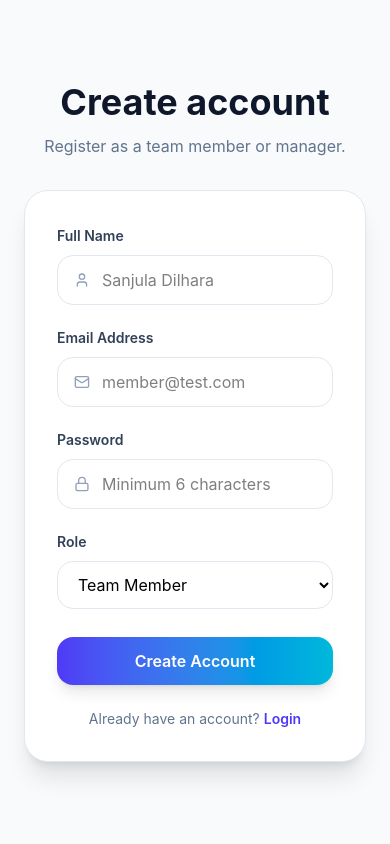
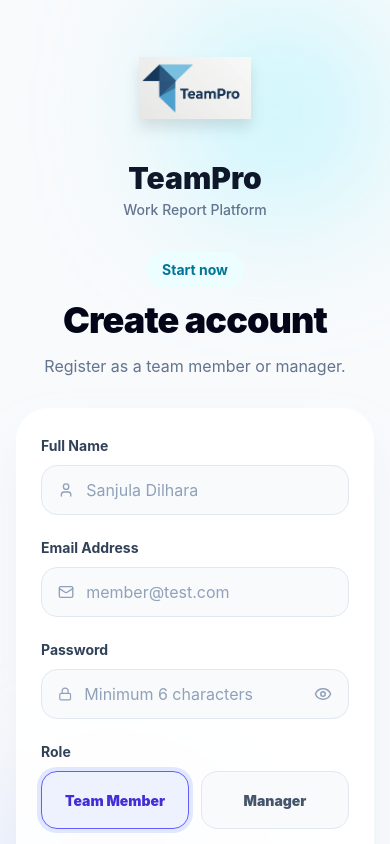
Before and after one commit to sanjuladilhara20020116/TeamPro, a React app in the folder frontend/: page /register in a window 390 px wide. Shown: the top 844 px of the page. Built offline with nearby package versions, Linux system fonts and the light colour scheme; no server answers; the HTML template or start-up script is replaced by a standard one.

Commit message:
updated login and register ui

```diff
--- a/frontend/src/pages/Login.jsx
+++ b/frontend/src/pages/Login.jsx
@@ -1,24 +1,24 @@
 import { useState } from "react";
 import { Link, useNavigate } from "react-router-dom";
-import { BarChart3, Lock, Mail } from "lucide-react";
+import { Eye, EyeOff, Lock, Mail, Sparkles } from "lucide-react";
 import toast from "react-hot-toast";
 import api from "../api/axios";
 import { useAuth } from "../context/AuthContext";
+
+const LOGO_SRC = "/images/teamproLogo2.png";
 
 export default function Login() {
   const navigate = useNavigate();
   const { login } = useAuth();
 
-  // Form state
   const [formData, setFormData] = useState({
     email: "",
     password: "",
   });
 
-  // Loading state for button
   const [loading, setLoading] = useState(false);
+  const [showPassword, setShowPassword] = useState(false);
 
-  // Update input values
   const handleChange = (e) => {
     setFormData({
       ...formData,
@@ -26,7 +26,6 @@ export default function Login() {
     });
   };
 
-  // Submit login request
   const handleSubmit = async (e) => {
     e.preventDefault();
 
@@ -38,12 +37,9 @@ export default function Login() {
       if (response.data.success) {
         const { token, user } = response.data;
 
-        // Save token and user in auth context
         login(token, user);
-
         toast.success("Login successful");
 
-        // Redirect based on user role
         if (user.role === "manager" || user.role === "admin") {
           navigate("/manager/dashboard");
         } else {
@@ -58,74 +54,86 @@ export default function Login() {
   };
 
   return (
-    <div className="grid min-h-screen bg-slate-50 lg:grid-cols-2">
-      {/* Attractive left side */}
-      <div className="relative hidden overflow-hidden bg-slate-950 lg:block">
-        <div className="absolute inset-0 bg-gradient-to-br from-indigo-600/40 via-cyan-500/20 to-slate-950"></div>
+    <div className="min-h-dvh bg-slate-950">
+      <div className="grid min-h-dvh lg:grid-cols-[1.08fr_0.92fr]">
+        {/* Left visual side */}
+        <section className="relative hidden overflow-hidden lg:flex">
+          <div className="absolute inset-0 bg-[radial-gradient(circle_at_top_left,#22d3ee_0,transparent_32%),radial-gradient(circle_at_bottom_right,#6366f1_0,transparent_36%)] opacity-70" />
+          <div className="absolute inset-0 bg-gradient-to-br from-slate-950/30 via-slate-950/70 to-slate-950" />
 
-        <div className="relative z-10 flex h-full flex-col justify-between p-12 text-white">
-          <div className="flex items-center gap-3">
-            <div className="flex h-14 w-14 items-center justify-center rounded-2xl bg-white/10 backdrop-blur-xl">
-              <BarChart3 size={28} />
-            </div>
-            <div>
-              <h1 className="text-2xl font-bold">TeamPro</h1>
-              <p className="text-sm text-slate-300">Weekly Report Dashboard</p>
-            </div>
-          </div>
+          <div className="absolute left-16 top-20 h-72 w-72 rounded-full bg-cyan-400/20 blur-3xl" />
+          <div className="absolute bottom-20 right-16 h-80 w-80 rounded-full bg-indigo-500/20 blur-3xl" />
 
-          <div>
-            <h2 className="max-w-xl text-5xl font-bold leading-tight">
-              Track weekly work, blockers, and team progress beautifully.
+          <div className="relative z-10 flex w-full flex-col justify-between p-10 xl:p-14">
+
+
+            <div className="mx-auto flex max-w-2xl flex-col items-center text-center">
+              <img
+                src={LOGO_SRC}
+                alt="TeamPro Large Logo"
+                className="mb-10 h-72 w-72 object-contain drop-shadow-[0_30px_80px_rgba(34,211,238,0.45)] xl:h-96 xl:w-96"
+              />
+
+
+
+              <h2 className="text-4xl font-black leading-tight text-white xl:text-6xl">
+                Track team progress beautifully.
               </h2>
-            <p className="mt-6 max-w-lg text-lg text-slate-300">
-              A modern dashboard for team members and managers to submit,
-              review, and analyze weekly reports.
+
+              <p className="mt-6 max-w-xl text-base leading-8 text-slate-300 xl:text-lg">
+                Submit weekly work, monitor blockers, review reports, and help
+                managers understand team performance with clean dashboards.
               </p>
             </div>
 
-          <div className="grid grid-cols-3 gap-4">
-            <div className="rounded-3xl border border-white/10 bg-white/10 p-5 backdrop-blur-xl">
-              <p className="text-3xl font-bold">RBAC</p>
-              <p className="mt-1 text-sm text-slate-300">Secure roles</p>
+
+          </div>
+        </section>
+
+        {/* Form side */}
+        <section className="relative flex items-center justify-center overflow-hidden bg-slate-50 px-4 py-8 sm:px-6 lg:px-10">
+          <div className="absolute right-0 top-0 h-56 w-56 rounded-full bg-cyan-200/50 blur-3xl" />
+          <div className="absolute bottom-0 left-0 h-56 w-56 rounded-full bg-indigo-200/60 blur-3xl" />
+
+          <div className="relative z-10 w-full max-w-md">
+            {/* Mobile logo */}
+            <div className="mb-8 flex flex-col items-center text-center lg:hidden">
+              <img
+                src={LOGO_SRC}
+                alt="TeamPro Logo"
+                className="mb-4 h-28 w-28 object-contain drop-shadow-xl sm:h-32 sm:w-32"
+              />
+              <h1 className="text-3xl font-black text-slate-900">TeamPro</h1>
+              <p className="mt-1 text-sm font-medium text-slate-500">
+                Weekly Report Dashboard
+              </p>
             </div>
 
-            <div className="rounded-3xl border border-white/10 bg-white/10 p-5 backdrop-blur-xl">
-              <p className="text-3xl font-bold">AI</p>
-              <p className="mt-1 text-sm text-slate-300">Assistant ready</p>
-            </div>
+            <div className="mb-7 text-center lg:text-left">
+              <p className="mb-3 inline-flex rounded-full bg-indigo-50 px-4 py-2 text-sm font-bold text-indigo-600">
+                Welcome back
+              </p>
 
-            <div className="rounded-3xl border border-white/10 bg-white/10 p-5 backdrop-blur-xl">
-              <p className="text-3xl font-bold">Charts</p>
-              <p className="mt-1 text-sm text-slate-300">Insights</p>
-            </div>
-          </div>
-        </div>
-      </div>
+              <h2 className="text-4xl font-black tracking-tight text-slate-950 sm:text-5xl">
+                Login
+              </h2>
 
-      {/* Login form side */}
-      <div className="flex items-center justify-center px-6 py-12">
-        <div className="w-full max-w-md">
-          <div className="mb-8 text-center lg:text-left">
-            <h2 className="text-4xl font-bold text-slate-900">
-              Welcome back
-            </h2>
-            <p className="mt-3 text-slate-500">
-              Login to continue to your dashboard.
+              <p className="mt-3 text-base leading-7 text-slate-500">
+                Enter your details to continue to your dashboard.
               </p>
             </div>
 
             <form
               onSubmit={handleSubmit}
-            className="rounded-3xl border border-slate-200 bg-white p-8 shadow-xl"
+              className="rounded-[2rem] border border-white/70 bg-white/90 p-6 shadow-2xl shadow-slate-200/70 backdrop-blur-xl sm:p-8"
             >
               <div className="space-y-5">
                 <div>
-                <label className="text-sm font-semibold text-slate-700">
+                  <label className="text-sm font-bold text-slate-700">
                     Email Address
                   </label>
 
-                <div className="mt-2 flex items-center gap-3 rounded-2xl border border-slate-200 px-4 py-3 focus-within:border-indigo-500">
+                  <div className="mt-2 flex items-center gap-3 rounded-2xl border border-slate-200 bg-slate-50 px-4 py-3 transition focus-within:border-indigo-500 focus-within:bg-white focus-within:ring-4 focus-within:ring-indigo-100">
                     <Mail size={18} className="text-slate-400" />
                     <input
                       type="email"
@@ -133,28 +141,38 @@ export default function Login() {
                       value={formData.email}
                       onChange={handleChange}
                       required
+                      autoComplete="email"
                       placeholder="manager@test.com"
-                    className="w-full outline-none"
+                      className="w-full bg-transparent text-slate-800 outline-none placeholder:text-slate-400"
                     />
                   </div>
                 </div>
 
                 <div>
-                <label className="text-sm font-semibold text-slate-700">
+                  <label className="text-sm font-bold text-slate-700">
                     Password
                   </label>
 
-                <div className="mt-2 flex items-center gap-3 rounded-2xl border border-slate-200 px-4 py-3 focus-within:border-indigo-500">
+                  <div className="mt-2 flex items-center gap-3 rounded-2xl border border-slate-200 bg-slate-50 px-4 py-3 transition focus-within:border-indigo-500 focus-within:bg-white focus-within:ring-4 focus-within:ring-indigo-100">
                     <Lock size={18} className="text-slate-400" />
                     <input
-                    type="password"
+                      type={showPassword ? "text" : "password"}
                       name="password"
                       value={formData.password}
                       onChange={handleChange}
                       required
+                      autoComplete="current-password"
                       placeholder="123456"
-                    className="w-full outline-none"
+                      className="w-full bg-transparent text-slate-800 outline-none placeholder:text-slate-400"
                     />
+
+                    <button
+                      type="button"
+                      onClick={() => setShowPassword(!showPassword)}
+                      className="text-slate-400 transition hover:text-slate-700"
+                    >
+                      {showPassword ? <EyeOff size={18} /> : <Eye size={18} />}
+                    </button>
                   </div>
                 </div>
               </div>
@@ -162,7 +180,7 @@ export default function Login() {
               <button
                 type="submit"
                 disabled={loading}
-              className="mt-7 w-full rounded-2xl bg-gradient-to-r from-indigo-600 to-cyan-500 px-6 py-3 font-semibold text-white shadow-lg transition hover:shadow-xl disabled:opacity-60"
+                className="mt-7 w-full rounded-2xl bg-gradient-to-r from-indigo-600 via-blue-600 to-cyan-500 px-6 py-3.5 font-bold text-white shadow-xl shadow-indigo-200 transition hover:-translate-y-0.5 hover:shadow-2xl disabled:cursor-not-allowed disabled:opacity-60"
               >
                 {loading ? "Logging in..." : "Login"}
               </button>
@@ -171,13 +189,14 @@ export default function Login() {
                 No account?{" "}
                 <Link
                   to="/register"
-                className="font-semibold text-indigo-600 hover:text-indigo-700"
+                  className="font-bold text-indigo-600 transition hover:text-indigo-700"
                 >
                   Create account
                 </Link>
               </p>
             </form>
           </div>
+        </section>
       </div>
     </div>
   );
--- a/frontend/src/pages/Register.jsx
+++ b/frontend/src/pages/Register.jsx
@@ -1,15 +1,16 @@
 import { useState } from "react";
 import { Link, useNavigate } from "react-router-dom";
-import { BarChart3, Lock, Mail, User } from "lucide-react";
+import { CheckCircle2, Eye, EyeOff, Lock, Mail, User } from "lucide-react";
 import toast from "react-hot-toast";
 import api from "../api/axios";
 import { useAuth } from "../context/AuthContext";
+
+const LOGO_SRC = "/images/teamproLogo2.png";
 
 export default function Register() {
   const navigate = useNavigate();
   const { login } = useAuth();
 
-  // Form state
   const [formData, setFormData] = useState({
     name: "",
     email: "",
@@ -18,8 +19,8 @@ export default function Register() {
   });
 
   const [loading, setLoading] = useState(false);
+  const [showPassword, setShowPassword] = useState(false);
 
-  // Update form input values
   const handleChange = (e) => {
     setFormData({
       ...formData,
@@ -27,7 +28,6 @@ export default function Register() {
     });
   };
 
-  // Register user
   const handleSubmit = async (e) => {
     e.preventDefault();
 
@@ -39,12 +39,9 @@ export default function Register() {
       if (response.data.success) {
         const { token, user } = response.data;
 
-        // Save token and user after successful registration
         login(token, user);
-
         toast.success("Account created successfully");
 
-        // Redirect based on selected role
         if (user.role === "manager" || user.role === "admin") {
           navigate("/manager/dashboard");
         } else {
@@ -59,84 +56,103 @@ export default function Register() {
   };
 
   return (
-    <div className="grid min-h-screen bg-slate-50 lg:grid-cols-2">
+    <div className="min-h-dvh bg-slate-950">
+      <div className="grid min-h-dvh lg:grid-cols-[1.08fr_0.92fr]">
         {/* Left visual side */}
-      <div className="relative hidden overflow-hidden bg-slate-950 lg:block">
-        <div className="absolute inset-0 bg-gradient-to-br from-cyan-500/30 via-indigo-600/30 to-slate-950"></div>
+        <section className="relative hidden overflow-hidden lg:flex">
+          <div className="absolute inset-0 bg-[radial-gradient(circle_at_top_left,#06b6d4_0,transparent_34%),radial-gradient(circle_at_bottom_right,#4f46e5_0,transparent_36%)] opacity-70" />
+          <div className="absolute inset-0 bg-gradient-to-br from-slate-950/20 via-slate-950/70 to-slate-950" />
 
-        <div className="relative z-10 flex h-full flex-col justify-between p-12 text-white">
-          <div className="flex items-center gap-3">
-            <div className="flex h-14 w-14 items-center justify-center rounded-2xl bg-white/10 backdrop-blur-xl">
-              <BarChart3 size={28} />
-            </div>
-            <div>
-              <h1 className="text-2xl font-bold">TeamPro</h1>
-              <p className="text-sm text-slate-300">Work report platform</p>
-            </div>
-          </div>
+          <div className="absolute left-16 top-20 h-72 w-72 rounded-full bg-cyan-400/20 blur-3xl" />
+          <div className="absolute bottom-20 right-16 h-80 w-80 rounded-full bg-indigo-500/20 blur-3xl" />
 
-          <div>
-            <h2 className="max-w-xl text-5xl font-bold leading-tight">
-              Create structured weekly reports for better team visibility.
+          <div className="relative z-10 flex w-full flex-col justify-between p-10 xl:p-14">
+
+
+            <div className="mx-auto flex max-w-2xl flex-col items-center text-center">
+              <img
+  src={LOGO_SRC}
+  alt="TeamPro Large Logo"
+  className="mb-10 h-72 w-72 object-contain drop-shadow-[0_30px_80px_rgba(34,211,238,0.45)] xl:h-96 xl:w-96"
+/>
+
+              <h2 className="text-4xl font-black leading-tight text-white xl:text-6xl">
+                Create reports with better visibility.
               </h2>
-            <p className="mt-6 max-w-lg text-lg text-slate-300">
-              Members submit reports. Managers analyze progress, blockers, and
-              workload using visual dashboards.
+
+              <p className="mt-6 max-w-xl text-base leading-8 text-slate-300 xl:text-lg">
+                Members submit weekly reports. Managers analyze progress,
+                blockers, and workload using visual dashboard insights.
               </p>
             </div>
 
-          <div className="rounded-3xl border border-white/10 bg-white/10 p-6 backdrop-blur-xl">
-            <p className="text-sm uppercase tracking-widest text-cyan-200">
-              Assignment Ready
-            </p>
-            <p className="mt-2 text-2xl font-bold">
-              MERN + Tailwind + Dashboard Analytics
+
+          </div>
+        </section>
+
+        {/* Form side */}
+        <section className="relative flex items-center justify-center overflow-hidden bg-slate-50 px-4 py-8 sm:px-6 lg:px-10">
+          <div className="absolute right-0 top-0 h-56 w-56 rounded-full bg-cyan-200/50 blur-3xl" />
+          <div className="absolute bottom-0 left-0 h-56 w-56 rounded-full bg-indigo-200/60 blur-3xl" />
+
+          <div className="relative z-10 w-full max-w-md">
+            {/* Mobile logo */}
+            <div className="mb-8 flex flex-col items-center text-center lg:hidden">
+              <img
+                src={LOGO_SRC}
+                alt="TeamPro Logo"
+                className="mb-4 h-28 w-28 object-contain drop-shadow-xl sm:h-32 sm:w-32"
+              />
+              <h1 className="text-3xl font-black text-slate-900">TeamPro</h1>
+              <p className="mt-1 text-sm font-medium text-slate-500">
+                Work Report Platform
               </p>
             </div>
-        </div>
-      </div>
 
-      {/* Register form side */}
-      <div className="flex items-center justify-center px-6 py-12">
-        <div className="w-full max-w-md">
-          <div className="mb-8 text-center lg:text-left">
-            <h2 className="text-4xl font-bold text-slate-900">
+            <div className="mb-7 text-center lg:text-left">
+              <p className="mb-3 inline-flex rounded-full bg-cyan-50 px-4 py-2 text-sm font-bold text-cyan-700">
+                Start now
+              </p>
+
+              <h2 className="text-4xl font-black tracking-tight text-slate-950 sm:text-5xl">
                 Create account
               </h2>
-            <p className="mt-3 text-slate-500">
+
+              <p className="mt-3 text-base leading-7 text-slate-500">
                 Register as a team member or manager.
               </p>
             </div>
 
             <form
               onSubmit={handleSubmit}
-            className="rounded-3xl border border-slate-200 bg-white p-8 shadow-xl"
+              className="rounded-[2rem] border border-white/70 bg-white/90 p-6 shadow-2xl shadow-slate-200/70 backdrop-blur-xl sm:p-8"
             >
               <div className="space-y-5">
                 <div>
-                <label className="text-sm font-semibold text-slate-700">
+                  <label className="text-sm font-bold text-slate-700">
                     Full Name
                   </label>
 
-                <div className="mt-2 flex items-center gap-3 rounded-2xl border border-slate-200 px-4 py-3 focus-within:border-indigo-500">
+                  <div className="mt-2 flex items-center gap-3 rounded-2xl border border-slate-200 bg-slate-50 px-4 py-3 transition focus-within:border-indigo-500 focus-within:bg-white focus-within:ring-4 focus-within:ring-indigo-100">
                     <User size={18} className="text-slate-400" />
                     <input
                       name="name"
                       value={formData.name}
                       onChange={handleChange}
                       required
+                      autoComplete="name"
                       placeholder="Sanjula Dilhara"
-                    className="w-full outline-none"
+                      className="w-full bg-transparent text-slate-800 outline-none placeholder:text-slate-400"
                     />
                   </div>
                 </div>
 
                 <div>
-                <label className="text-sm font-semibold text-slate-700">
+                  <label className="text-sm font-bold text-slate-700">
                     Email Address
                   </label>
 
-                <div className="mt-2 flex items-center gap-3 rounded-2xl border border-slate-200 px-4 py-3 focus-within:border-indigo-500">
+                  <div className="mt-2 flex items-center gap-3 rounded-2xl border border-slate-200 bg-slate-50 px-4 py-3 transition focus-within:border-indigo-500 focus-within:bg-white focus-within:ring-4 focus-within:ring-indigo-100">
                     <Mail size={18} className="text-slate-400" />
                     <input
                       type="email"
@@ -144,52 +160,90 @@ export default function Register() {
                       value={formData.email}
                       onChange={handleChange}
                       required
+                      autoComplete="email"
                       placeholder="member@test.com"
-                    className="w-full outline-none"
+                      className="w-full bg-transparent text-slate-800 outline-none placeholder:text-slate-400"
                     />
                   </div>
                 </div>
 
                 <div>
-                <label className="text-sm font-semibold text-slate-700">
+                  <label className="text-sm font-bold text-slate-700">
                     Password
                   </label>
 
-                <div className="mt-2 flex items-center gap-3 rounded-2xl border border-slate-200 px-4 py-3 focus-within:border-indigo-500">
+                  <div className="mt-2 flex items-center gap-3 rounded-2xl border border-slate-200 bg-slate-50 px-4 py-3 transition focus-within:border-indigo-500 focus-within:bg-white focus-within:ring-4 focus-within:ring-indigo-100">
                     <Lock size={18} className="text-slate-400" />
                     <input
-                    type="password"
+                      type={showPassword ? "text" : "password"}
                       name="password"
                       value={formData.password}
                       onChange={handleChange}
                       required
+                      autoComplete="new-password"
                       placeholder="Minimum 6 characters"
-                    className="w-full outline-none"
+                      className="w-full bg-transparent text-slate-800 outline-none placeholder:text-slate-400"
                     />
+
+                    <button
+                      type="button"
+                      onClick={() => setShowPassword(!showPassword)}
+                      className="text-slate-400 transition hover:text-slate-700"
+                    >
+                      {showPassword ? <EyeOff size={18} /> : <Eye size={18} />}
+                    </button>
                   </div>
                 </div>
 
                 <div>
-                <label className="text-sm font-semibold text-slate-700">
+                  <label className="text-sm font-bold text-slate-700">
                     Role
                   </label>
 
-                <select
+                  <div className="mt-2 grid grid-cols-2 gap-3">
+                    <label
+                      className={`cursor-pointer rounded-2xl border p-4 text-center transition ${
+                        formData.role === "member"
+                          ? "border-indigo-500 bg-indigo-50 text-indigo-700 ring-4 ring-indigo-100"
+                          : "border-slate-200 bg-slate-50 text-slate-600 hover:bg-white"
+                      }`}
+                    >
+                      <input
+                        type="radio"
                         name="role"
-                  value={formData.role}
+                        value="member"
+                        checked={formData.role === "member"}
                         onChange={handleChange}
-                  className="mt-2 w-full rounded-2xl border border-slate-200 px-4 py-3 outline-none focus:border-indigo-500"
+                        className="hidden"
+                      />
+                      <span className="text-sm font-black">Team Member</span>
+                    </label>
+
+                    <label
+                      className={`cursor-pointer rounded-2xl border p-4 text-center transition ${
+                        formData.role === "manager"
+                          ? "border-cyan-500 bg-cyan-50 text-cyan-700 ring-4 ring-cyan-100"
+                          : "border-slate-200 bg-slate-50 text-slate-600 hover:bg-white"
+                      }`}
                     >
-                  <option value="member">Team Member</option>
-                  <option value="manager">Manager</option>
-                </select>
+                      <input
+                        type="radio"
+                        name="role"
+                        value="manager"
+                        checked={formData.role === "manager"}
+                        onChange={handleChange}
+                        className="hidden"
+                      />
+                      <span className="text-sm font-black">Manager</span>
+                    </label>
+                  </div>
                 </div>
               </div>
 
               <button
                 type="submit"
                 disabled={loading}
-              className="mt-7 w-full rounded-2xl bg-gradient-to-r from-indigo-600 to-cyan-500 px-6 py-3 font-semibold text-white shadow-lg transition hover:shadow-xl disabled:opacity-60"
+                className="mt-7 w-full rounded-2xl bg-gradient-to-r from-indigo-600 via-blue-600 to-cyan-500 px-6 py-3.5 font-bold text-white shadow-xl shadow-indigo-200 transition hover:-translate-y-0.5 hover:shadow-2xl disabled:cursor-not-allowed disabled:opacity-60"
               >
                 {loading ? "Creating account..." : "Create Account"}
               </button>
@@ -198,13 +252,14 @@ export default function Register() {
                 Already have an account?{" "}
                 <Link
                   to="/login"
-                className="font-semibold text-indigo-600 hover:text-indigo-700"
+                  className="font-bold text-indigo-600 transition hover:text-indigo-700"
                 >
                   Login
                 </Link>
               </p>
             </form>
           </div>
+        </section>
       </div>
     </div>
   );
```
Lines whose indentation alone changed are shown as unchanged.
